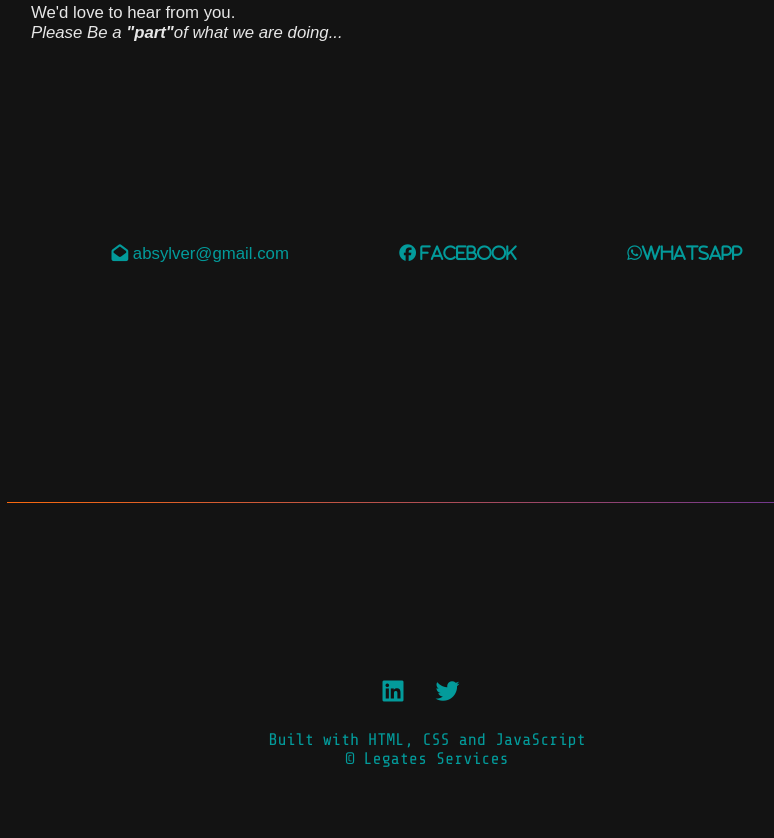
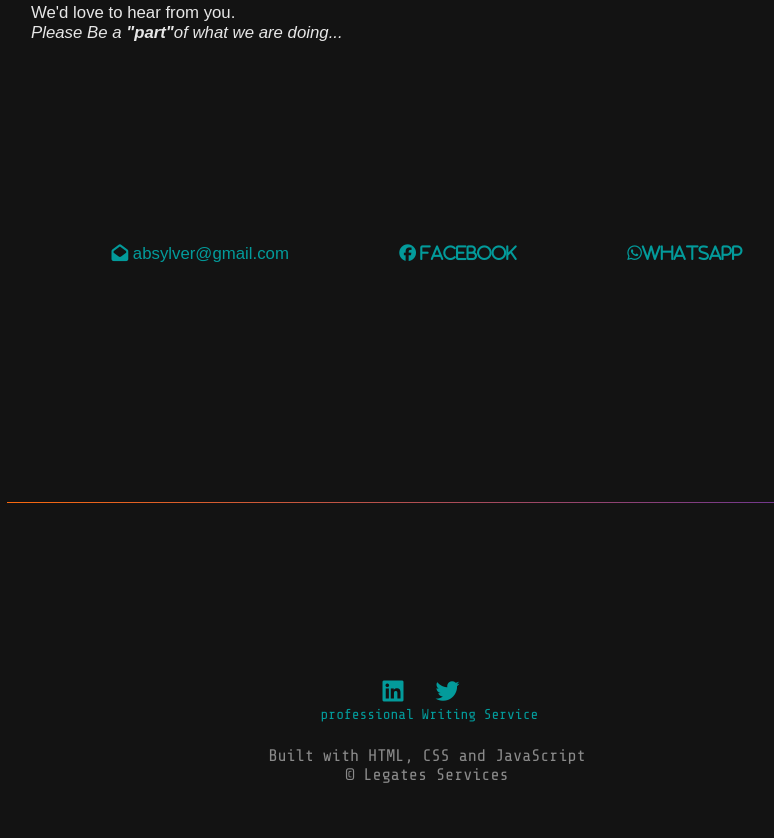
Before and after one commit to absylver/officialportfolio, a plain HTML site: page index.html in a window 1280 px wide. Shown: the part 3849-4687 px from the top of the page, without its empty margins (213-987 px from the left). Drawn offline with nearby package versions, Linux system fonts and the light colour scheme; a script that the page names is missing.

Commit message:
added counter

```diff
--- a/index.html
+++ b/index.html
@@ -260,6 +260,8 @@
                     <a href="#" target="_blank">
 
             </div>
+                    <div class="counter"> <a href='https://dissertation-writingservice.com/'>professional Writing Service</a> <script type='text/javascript' src='https://www.freevisitorcounters.com/auth.php?id=86ff24b754011506f7f84fbe3dc4d0f851c2afa2'></script>
+<script type="text/javascript" src="https://www.freevisitorcounters.com/en/home/counter/948073/t/10"></script></div>
 
             <div class="footer-message">
                 <p>
```
